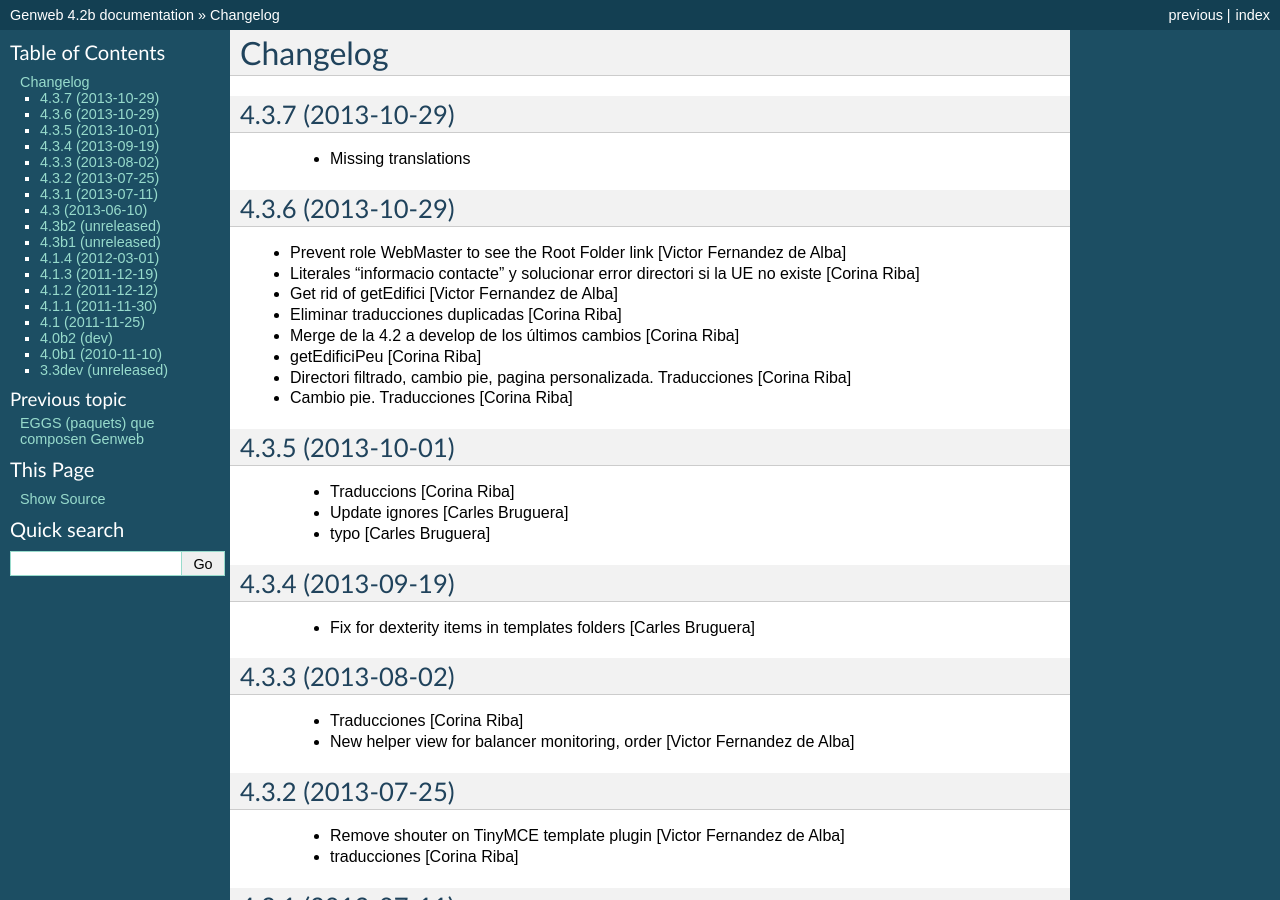
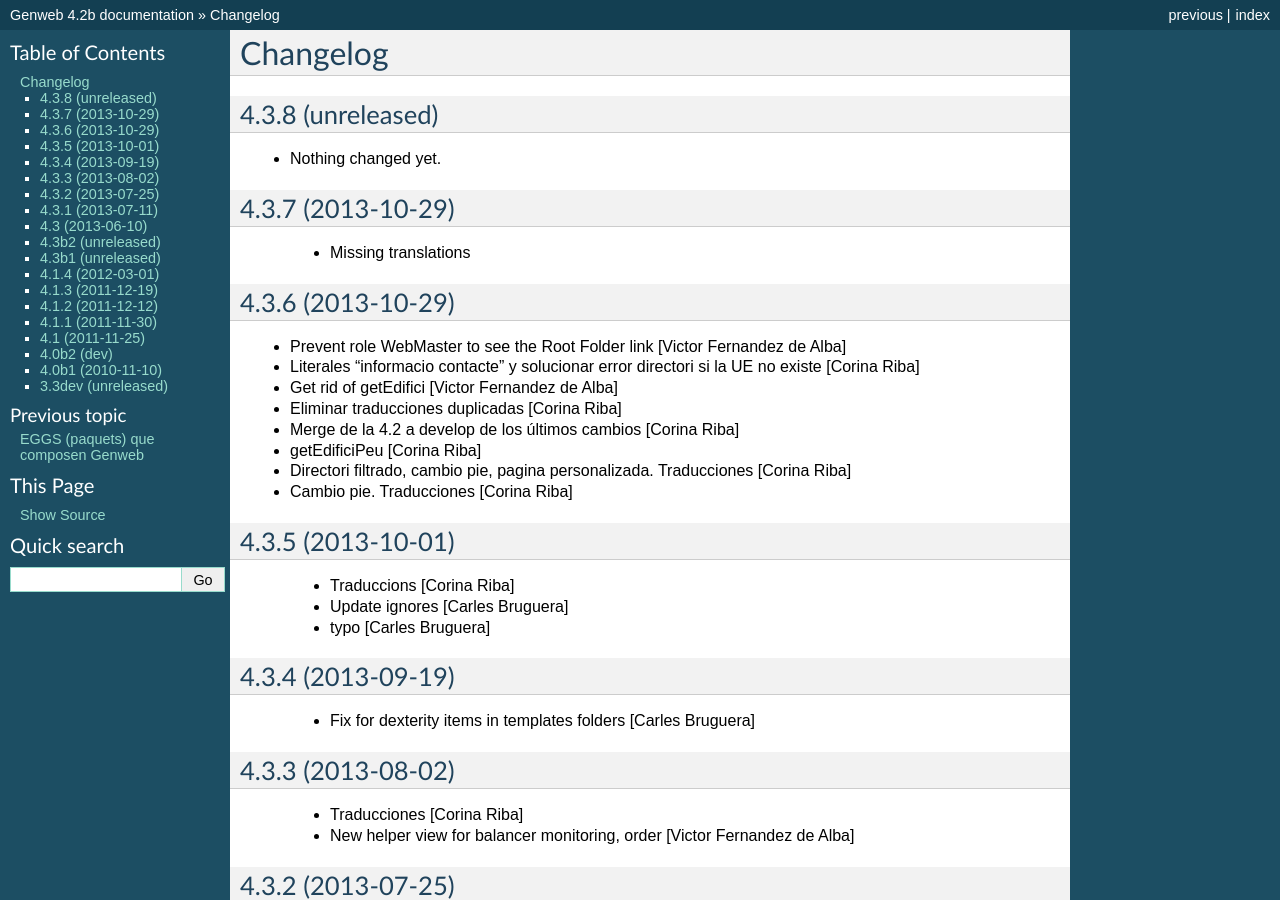
Before and after one commit to UPCnet/genweb.core, a Sphinx documentation site: the page built from docs/HISTORY.rst, in a window 1280 px wide and 900 px high. Built offline with Sphinx 7.4.7, drawn with Linux system fonts in a browser that asks for light colours.

Commit message:
Back to development: 4.3.8

```diff
--- a/docs/HISTORY.rst
+++ b/docs/HISTORY.rst
@@ -1,5 +1,11 @@
 Changelog
 =========
+
+4.3.8 (unreleased)
+------------------
+
+- Nothing changed yet.
+
 
 4.3.7 (2013-10-29)
 ------------------
--- a/setup.py
+++ b/setup.py
@@ -1,7 +1,7 @@
 from setuptools import setup, find_packages
 import os
 
-version = '4.3.7'
+version = '4.3.8.dev0'
 
 README = open("README.rst").read()
 HISTORY = open(os.path.join("docs", "HISTORY.rst")).read()
```
